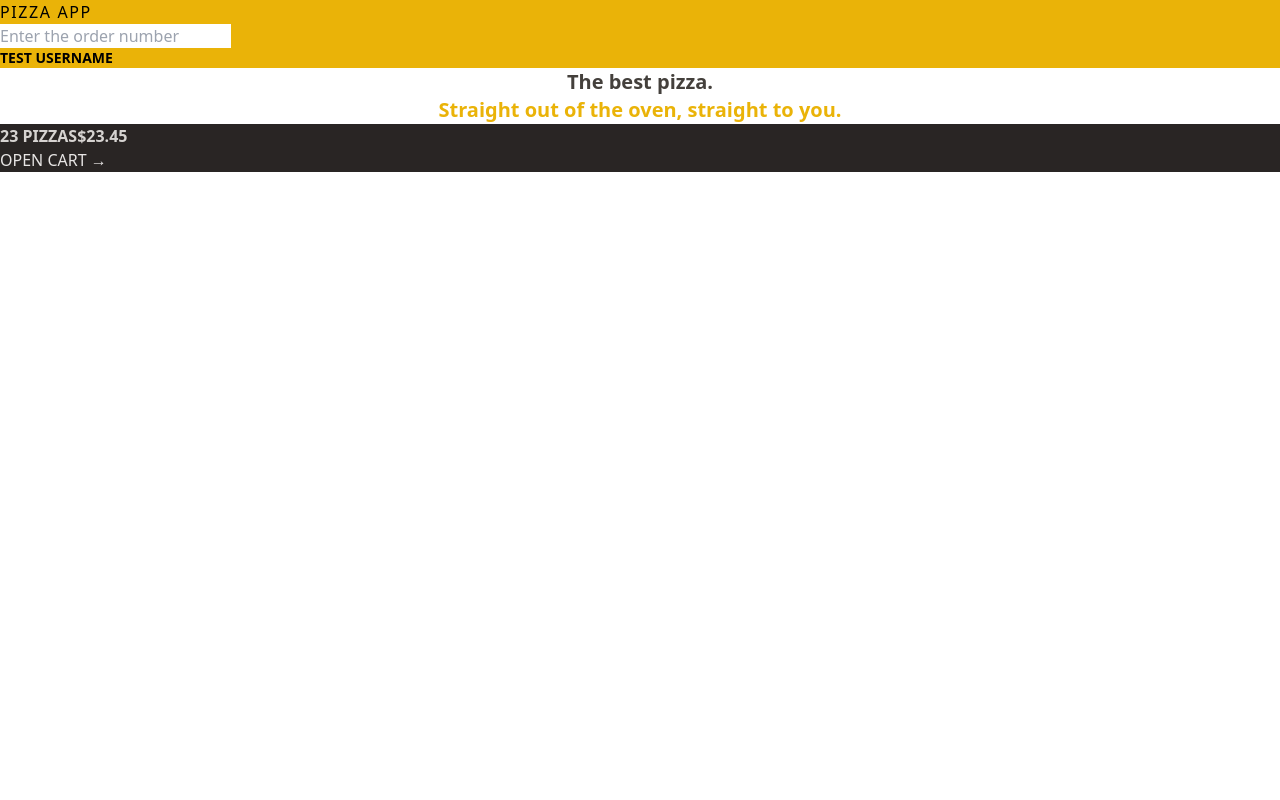
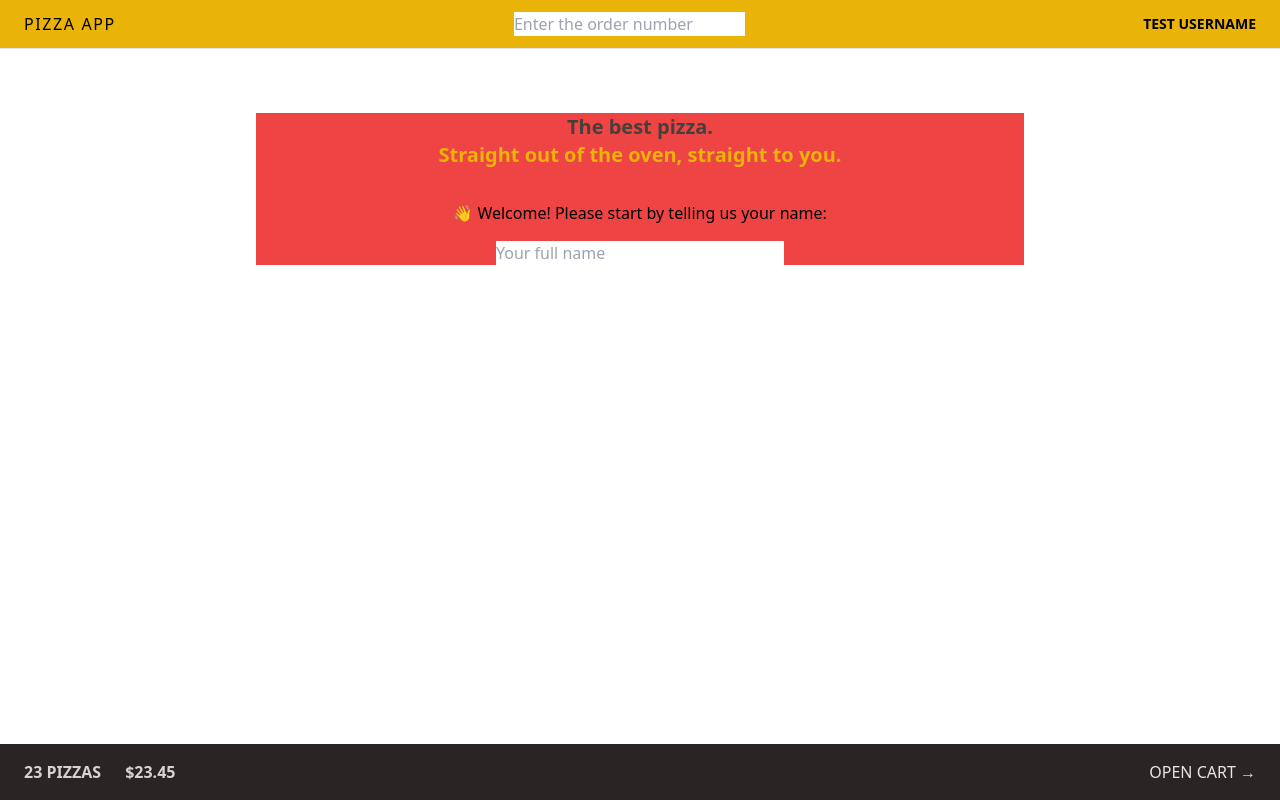
Before and after one commit to sahil-sth/pizza-order, a React (Vite) app: page / in a window 1280 px wide. Built offline with nearby package versions, Linux system fonts and the light colour scheme.

Commit message:
Add designs to the app layout

```diff
--- a/src/features/cart/CartOverview.jsx
+++ b/src/features/cart/CartOverview.jsx
@@ -2,8 +2,8 @@
 
 function CartOverview() {
   return (
-    <div className="bg-stone-800 uppercase text-stone-200">
-      <p className="font-semibold text-stone-300">
+    <div className="flex items-center justify-between bg-stone-800 px-4 py-4 uppercase text-stone-200 sm:px-6">
+      <p className="space-x-4 font-semibold text-stone-300 sm:space-x-6">
         <span>23 pizzas</span>
         <span>$23.45</span>
       </p>
--- a/src/features/user/CreateUser.jsx
+++ b/src/features/user/CreateUser.jsx
@@ -1,7 +1,7 @@
-import { useState } from 'react';
+import { useState } from "react";
 
 function CreateUser() {
-  const [username, setUsername] = useState('');
+  const [username, setUsername] = useState("");
 
   function handleSubmit(e) {
     e.preventDefault();
@@ -9,16 +9,19 @@
 
   return (
     <form onSubmit={handleSubmit}>
-      <p>👋 Welcome! Please start by telling us your name:</p>
+      <p className="tex-stone-400 text-600 mb-4 sm:text-base">
+        👋 Welcome! Please start by telling us your name:
+      </p>
 
       <input
         type="text"
         placeholder="Your full name"
         value={username}
         onChange={(e) => setUsername(e.target.value)}
+        className="w-72"
       />
 
-      {username !== '' && (
+      {username !== "" && (
         <div>
           <button>Start ordering</button>
         </div>
--- a/src/features/user/Username.jsx
+++ b/src/features/user/Username.jsx
@@ -1,5 +1,7 @@
 function Username() {
-  return <div className="text-sm font-semibold">Test Username</div>;
+  return (
+    <div className="hidden text-sm font-semibold sm:block">Test Username</div>
+  );
 }
 
 export default Username;
--- a/src/ui/AppLayout.jsx
+++ b/src/ui/AppLayout.jsx
@@ -9,10 +9,13 @@
   const isLoading = navigation.state === "loading";
 
   return (
-    <div className="layout">
+    <div className="grid h-screen grid-rows-[auto_1fr_auto]">
       {isLoading && <Loading />}
       <Header />
-      <main>{<Outlet />}</main>
+      <div className="overflow-scroll">
+        <main className="mx-auto max-w-3xl bg-red-500">{<Outlet />}</main>
+      </div>
+
       <CartOverview />
     </div>
   );
--- a/src/ui/Header.jsx
+++ b/src/ui/Header.jsx
@@ -4,7 +4,7 @@
 
 function Header() {
   return (
-    <header className="bg-yellow-500 uppercase">
+    <header className="flex items-center justify-between border-b border-stone-200 bg-yellow-500 px-4 py-3 uppercase sm:px-6">
       <Link to="/" className="tracking-widest">
         Pizza App
       </Link>
--- a/src/ui/Home.jsx
+++ b/src/ui/Home.jsx
@@ -1,13 +1,15 @@
+import CreateUser from "../features/user/CreateUser";
 function Home() {
   return (
-    <div>
-      <h1 className="text-center text-xl font-semibold text-stone-700">
+    <div className="my-10 text-center sm:my-16">
+      <h1 className="mb-8 text-xl font-semibold text-stone-700">
         The best pizza.
         <br />
         <span className="text-yellow-500">
           Straight out of the oven, straight to you.
         </span>
       </h1>
+      <CreateUser />
     </div>
   );
 }
```
